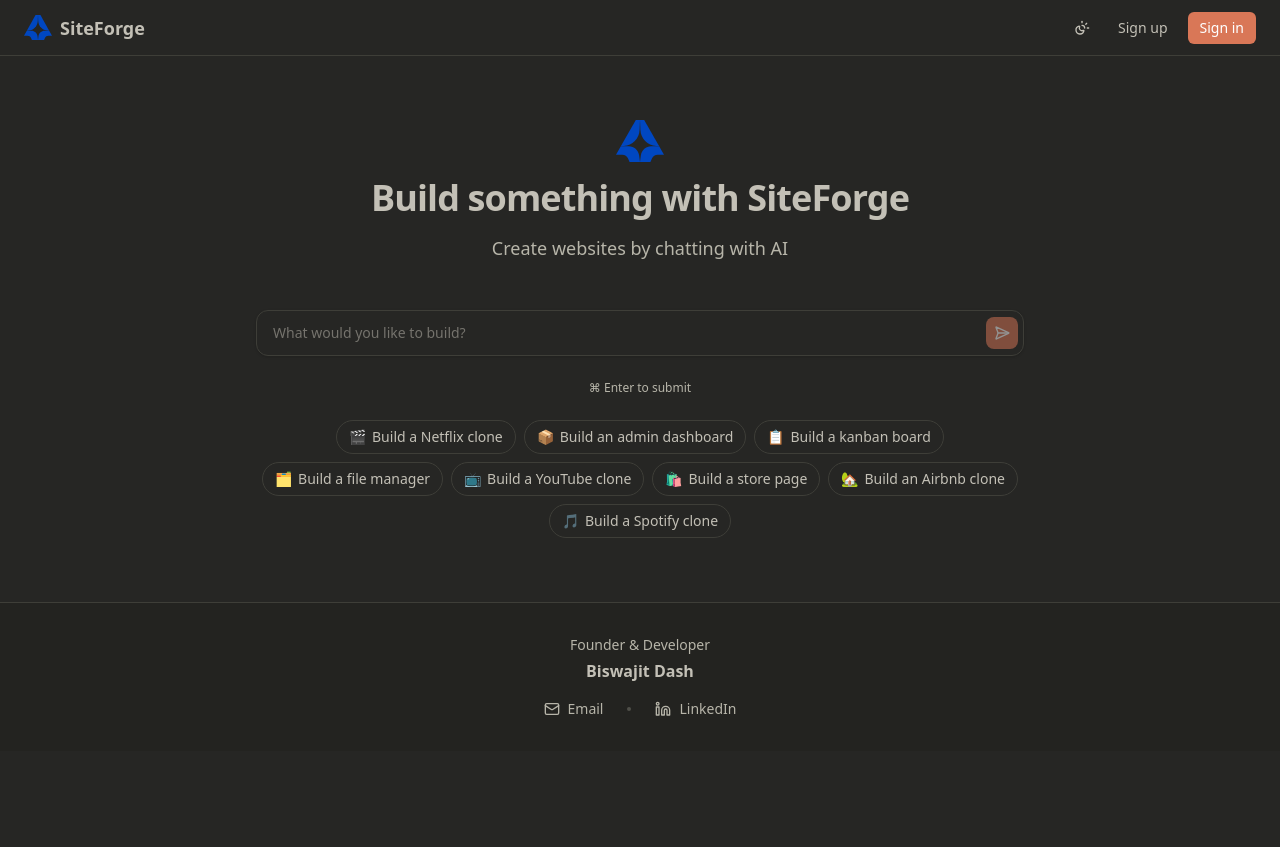
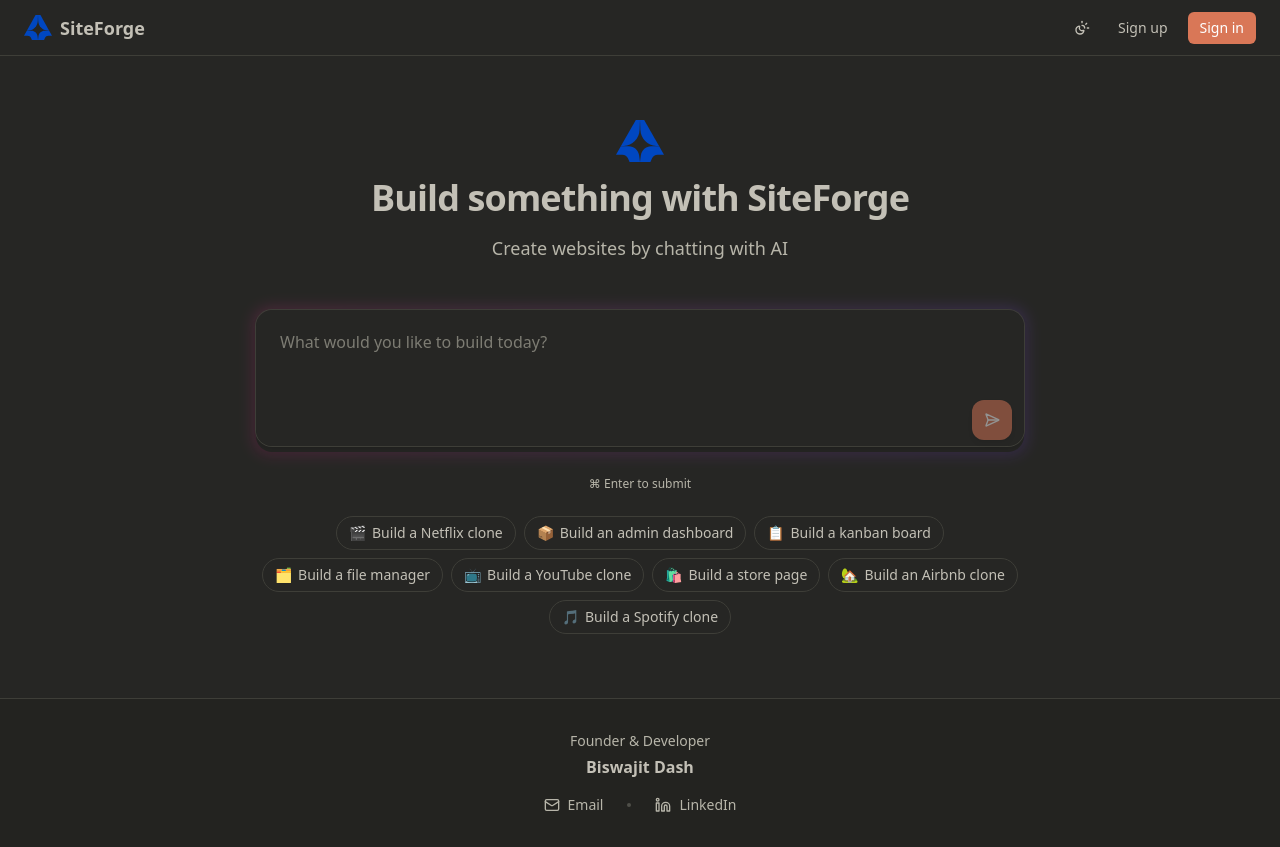
Before and after one commit to Biswajitdash-09/AI-WEBSITE-BUILDER, a Next.js app: page / in a window 1280 px wide. Before the commit the page ends 800 px from the top, so only its background shows below. Built offline with nearby package versions, Linux system fonts and the light colour scheme; no server answers.

Commit message:
feat: add ProjectForm component for creating projects via text input or templates.

```diff
--- a/src/app/(home)/components/project-form.tsx
+++ b/src/app/(home)/components/project-form.tsx
@@ -6,6 +6,7 @@ import { useRouter } from "next/navigation";
 import { useClerk } from "@clerk/nextjs";
 import { toast } from "sonner";
 import { SendHorizonalIcon } from "lucide-react";
+import TextareaAutosize from "react-textarea-autosize";
 
 import { useTRPC } from "@/trpc/client";
 import { Button } from "@/components/ui/button";
@@ -56,24 +57,28 @@ export function ProjectForm({ onNavigate }: Props) {
     return (
         <div className="w-full max-w-3xl mx-auto flex flex-col gap-6">
             {/* Input */}
-            <div className="relative">
-                <input
-                    type="text"
+            {/* Input */}
+            <div className="relative group">
+                <div className="absolute -inset-0.5 bg-gradient-to-r from-pink-500 to-violet-500 rounded-2xl opacity-20 group-hover:opacity-40 transition duration-500 blur-sm group-focus-within:opacity-100 group-focus-within:duration-200" />
+                <div className="relative bg-background rounded-2xl">
+                    <TextareaAutosize
                         value={value}
                         onChange={(e) => setValue(e.target.value)}
                         onKeyDown={handleKeyDown}
-                    placeholder="What would you like to build?"
+                        placeholder="What would you like to build today?"
                         disabled={createProject.isPending}
-                    className="w-full rounded-xl border bg-background px-4 py-3 pr-12 text-sm shadow-sm outline-none focus:ring-2 focus:ring-ring/50 transition-shadow disabled:opacity-50"
+                        minRows={4}
+                        className="w-full rounded-2xl border-0 bg-background/50 px-6 py-5 pr-14 text-base shadow-xl outline-none ring-1 ring-border focus:ring-2 focus:ring-violet-500/20 transition-all disabled:opacity-50 resize-none placeholder:text-muted-foreground/60"
                     />
                     <Button
                         size="icon"
-                    className="absolute right-1.5 top-1/2 -translate-y-1/2 h-8 w-8 rounded-lg"
+                        className="absolute right-3 bottom-3 h-10 w-10 rounded-xl bg-primary text-primary-foreground shadow-lg hover:shadow-primary/25 hover:scale-105 transition-all duration-200"
                         disabled={createProject.isPending || !value.trim()}
                         onClick={handleSubmit}
                     >
-                    <SendHorizonalIcon className="h-4 w-4" />
+                        <SendHorizonalIcon className="h-5 w-5" />
                     </Button>
+                </div>
             </div>
 
             {/* Hint */}
```
Lines whose indentation alone changed are shown as unchanged.
